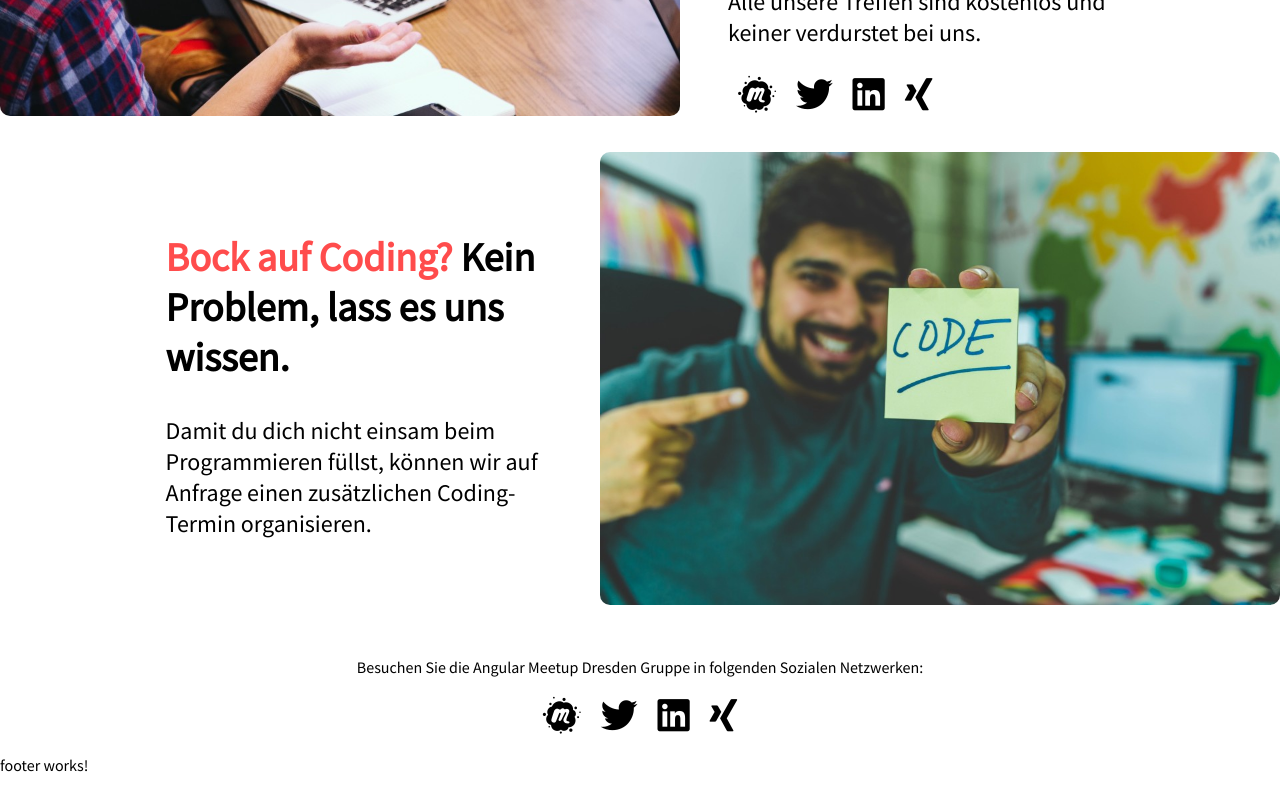
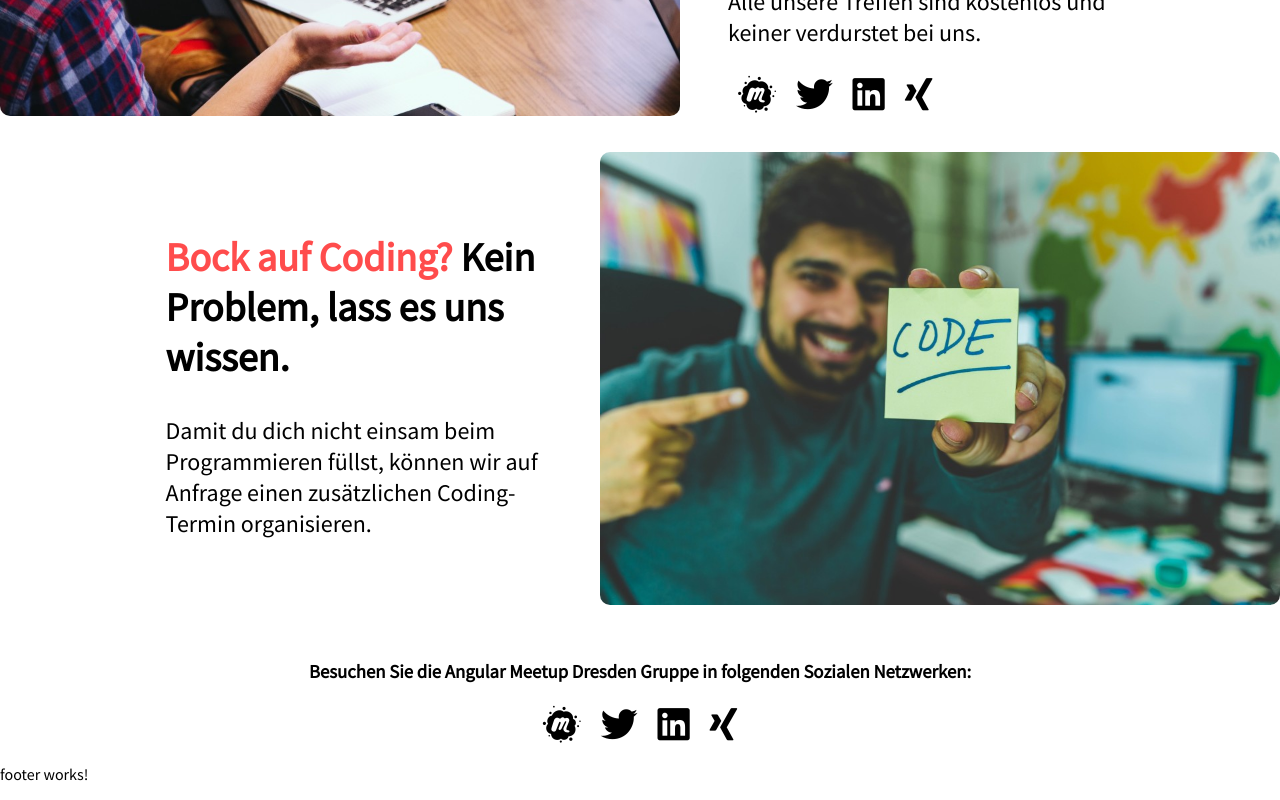
Before and after one commit to gregor-doroschenko/angular-dresden-website, an Angular app: page / in a window 1280 px wide. Shown: the part 2222-3022 px from the top of the page. Built offline with nearby package versions, Linux system fonts and the light colour scheme.

Commit message:
change headline for social links on bottom

```diff
--- a/src/app/app.component.html
+++ b/src/app/app.component.html
@@ -5,8 +5,8 @@
   <section>
     <app-description></app-description>
   </section>
-  <section>
-    <p>Besuchen Sie die Angular Meetup Dresden Gruppe in folgenden Sozialen Netzwerken:</p>
+  <section class="follow-us">
+    <h3>Besuchen Sie die Angular Meetup Dresden Gruppe in folgenden Sozialen Netzwerken:</h3>
     <app-social-media [light]="false"
                       [big]="true"
                       [center]="true"></app-social-media>
--- a/src/app/app.component.scss
+++ b/src/app/app.component.scss
@@ -5,6 +5,11 @@
   margin: 0 auto;
   max-width: 1920px;
   width: 100%;
+
+  .follow-us {
+    display: grid;
+    justify-items: center;
+  }
 }
 
 p {
```
